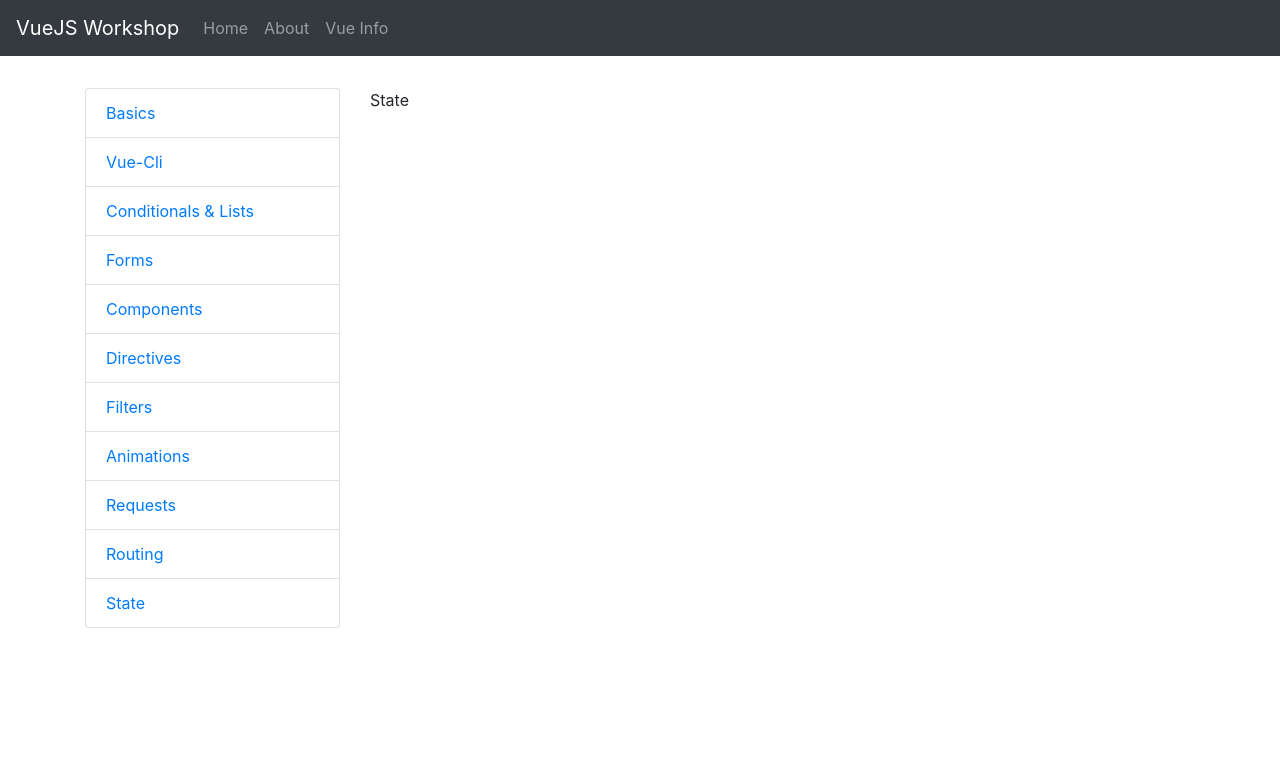
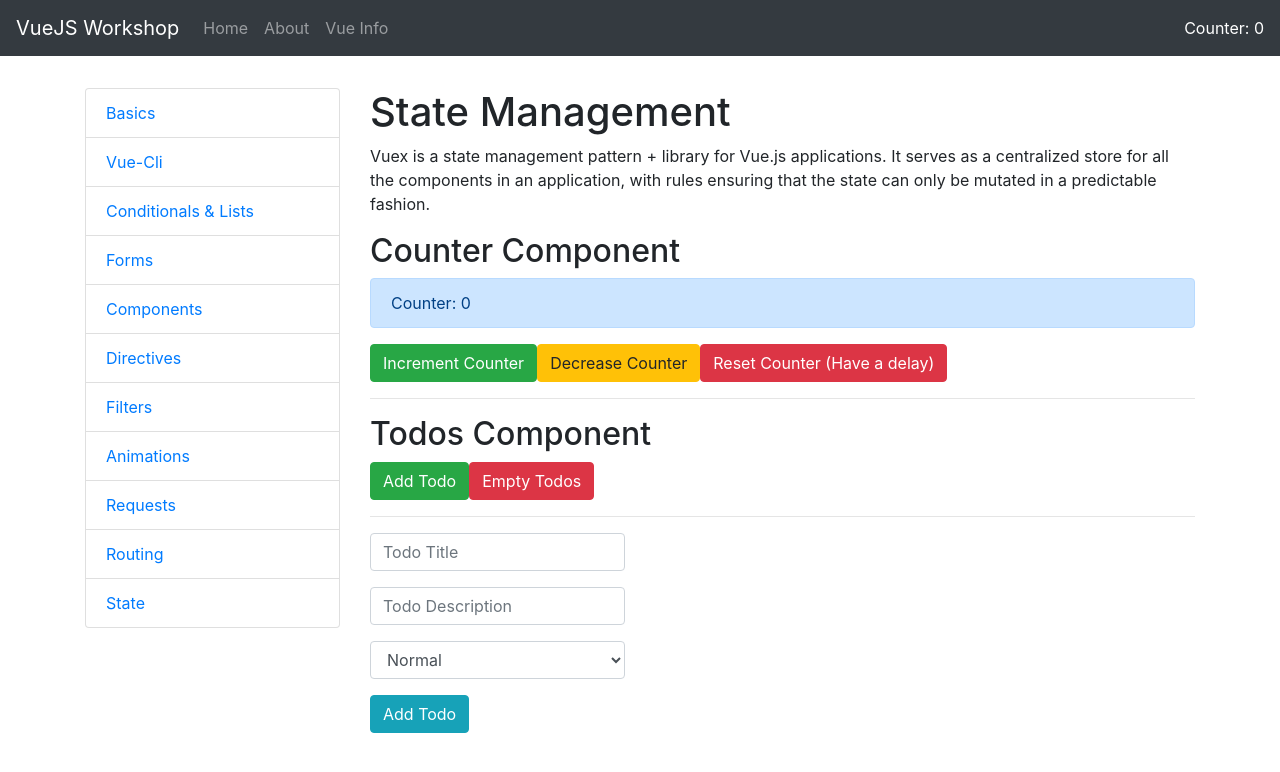
Before and after one commit to robermj/vue-workshop, a Vue app: page /state in a window 1280 px wide. Shown: the top 772 px of the page. Built offline with nearby package versions, Linux system fonts and the light colour scheme.

Commit message:
complete state component examples

```diff
--- /dev/null
+++ b/src/components/Counter.vue
@@ -0,0 +1,29 @@
+<template>
+  <div class="counter">
+    <h2>Counter Component</h2>
+    <div class="alert alert-primary">Counter: {{ counter }}</div>
+    <div>
+      <button class="btn btn-success" @click="increment">Increment Counter</button>
+      <button class="btn btn-warning" @click="decrement">Decrease Counter</button>
+      <button class="btn btn-danger" @click="reset(2000)">Reset Counter (Have a delay)</button>
+    </div>
+  </div>
+</template>
+
+<script>
+import { mapActions } from 'vuex';
+
+export default {
+  computed: {
+    counter() {
+      return this.$store.getters.getCounter;
+    },
+  },
+  methods: {
+    ...mapActions(['increment', 'decrement', 'reset']),
+  },
+};
+</script>
+
+<style scoped>
+</style>
--- a/src/components/Navbar.vue
+++ b/src/components/Navbar.vue
@@ -4,7 +4,7 @@
       <nav class="navbar navbar-expand-lg navbar-dark bg-dark">
         <router-link class="navbar-brand" to="/">VueJS Workshop</router-link>
         <div class="collapse navbar-collapse" id="navbarNav">
-          <ul class="navbar-nav">
+          <ul class="navbar-nav mr-auto">
             <router-link class="nav-item" to="/" tag="li" active-class="active" exact>
               <a class="nav-link">Home</a>
             </router-link>
@@ -15,6 +15,9 @@
               <a class="nav-link">Vue Info</a>
             </router-link>
           </ul>
+          <ul class="navbar-nav">
+            <li class="nav-item infoItem">Counter: {{ counter }}</li>
+          </ul>
         </div>
       </nav>
     </div>
@@ -22,11 +25,20 @@
 </template>
 
 <script>
-export default {};
+export default {
+  computed: {
+    counter() {
+      return this.$store.getters.getCounter;
+    },
+  },
+};
 </script>
 
 <style scoped>
 .container-fluid {
   padding: 0;
 }
+.infoItem {
+  color: white;
+}
 </style>
--- a/src/components/State.vue
+++ b/src/components/State.vue
@@ -1,7 +1,31 @@
 <template>
-  <div>State</div>
+  <div class="state">
+    <h1>State Management</h1>
+    <p>
+      Vuex is a state management pattern + library for Vue.js applications.
+      It serves as a centralized store for all the components in an application,
+      with rules ensuring that the state can only be mutated in a predictable fashion.
+    </p>
+    <app-counter></app-counter>
+    <hr>
+    <app-todos></app-todos>
+  </div>
 </template>
 
 <script>
-export default {};
+import Counter from './Counter.vue';
+import Todos from './Todos.vue';
+
+export default {
+  components: {
+    appCounter: Counter,
+    appTodos: Todos,
+  },
+};
 </script>
+
+<style scoped>
+.state {
+  margin-bottom: 5rem;
+}
+</style>
--- /dev/null
+++ b/src/components/Todo.vue
@@ -0,0 +1,16 @@
+<template>
+  <li class="list-group-item">
+    <h5>{{ todo.title }} ({{ todo.priority }})</h5>
+    <p>{{ todo.description }}</p>
+    <button class="btn btn-danger" @click="remove(index)">Delete</button>
+  </li>
+</template>
+
+<script>
+export default {
+  props: ['todo', 'remove', 'index'],
+};
+</script>
+
+<style scoped>
+</style>
--- /dev/null
+++ b/src/components/Todos.vue
@@ -0,0 +1,99 @@
+<template>
+  <div class="todos">
+    <h2>Todos Component</h2>
+    <div>
+      <button class="btn btn-success">Add Todo</button>
+      <button class="btn btn-danger" @click="emptyTodos">Empty Todos</button>
+    </div>
+    <hr>
+    <div class="row">
+      <div class="col-sm-4">
+        <form>
+          <div class="form-group">
+            <input
+              type="text"
+              class="form-control"
+              name="title"
+              placeholder="Todo Title"
+              v-model="title"
+            />
+          </div>
+          <div class="form-group">
+            <input
+              type="text"
+              class="form-control"
+              name="description"
+              placeholder="Todo Description"
+              v-model="description"
+            />
+          </div>
+          <div class="form-group">
+            <select name="priority" class="form-control" v-model="priority">
+              <option value="Normal">Normal</option>
+              <option value="Minor">Minor</option>
+              <option value="Critical">Critical</option>
+            </select>
+          </div>
+          <button class="btn btn-info" @click.prevent="addTodo">Add Todo</button>
+        </form>
+      </div>
+      <div class="col-sm-6">
+        <ul class="list-group">
+          <app-todo
+            v-for="(todo, i) in todos"
+            :todo="todo"
+            :key="i"
+            :index="i"
+            :remove="removeTodo">
+          </app-todo>
+        </ul>
+      </div>
+    </div>
+  </div>
+</template>
+
+<script>
+import { mapActions } from 'vuex';
+import Todo from './Todo.vue';
+
+export default {
+  data() {
+    return {
+      title: '',
+      description: '',
+      priority: 'Normal',
+    };
+  },
+  components: {
+    appTodo: Todo,
+  },
+  computed: {
+    todos() {
+      return this.$store.getters.getTodos;
+    },
+  },
+  methods: {
+    ...mapActions(['emptyTodos']),
+    addTodo() {
+      const todo = {
+        title: this.title,
+        description: this.description,
+        priority: this.priority,
+      };
+
+      this.$store.dispatch('addTodo', todo);
+      this.resetInputs();
+    },
+    removeTodo(index) {
+      this.$store.dispatch('removeTodo', index);
+    },
+    resetInputs() {
+      this.title = '';
+      this.description = '';
+    },
+  },
+};
+</script>
+
+<style scoped>
+</style>
--- /dev/null
+++ b/src/store/actionTypes.js
@@ -0,0 +1,6 @@
+export const INCREMENT_COUNTER = 'INCREMENT_COUNTER';
+export const DECREMENT_COUNTER = 'DECREMENT_COUNTER';
+export const RESET_COUNTER = 'RESET_COUNTER';
+export const ADD_TODO = 'ADD_TODO';
+export const REMOVE_TODO = 'REMOVE_TODO';
+export const EMPTY_TODOS = 'EMPTY_TODOS';
--- a/src/store/index.js
+++ b/src/store/index.js
@@ -1,15 +1,15 @@
 import Vue from 'vue';
 import Vuex from 'vuex';
+
+
+import counterModule from './modules/counter/counter';
+import todosModule from './modules/todos/todos';
 
 Vue.use(Vuex);
 
 export default new Vuex.Store({
-  state: {
-  },
-  mutations: {
-  },
-  actions: {
-  },
   modules: {
+    counter: counterModule,
+    todos: todosModule,
   },
 });
--- /dev/null
+++ b/src/store/modules/counter/counter.js
@@ -0,0 +1,36 @@
+import { INCREMENT_COUNTER, DECREMENT_COUNTER, RESET_COUNTER } from '../../actionTypes';
+
+const state = {
+  counter: 0,
+};
+
+const mutations = {
+  [INCREMENT_COUNTER](state) { state.counter += 1; }, // eslint-disable-line
+  [DECREMENT_COUNTER](state) { state.counter -= 1; }, // eslint-disable-line
+  [RESET_COUNTER](state) { state.counter = 0; }, // eslint-disable-line
+};
+
+const actions = {
+  increment({ commit }) {
+    commit(INCREMENT_COUNTER);
+  },
+  decrement({ commit }) {
+    commit(DECREMENT_COUNTER);
+  },
+  reset({ commit }, payload) {
+    setTimeout(() => {
+      commit(RESET_COUNTER);
+    }, payload);
+  },
+};
+
+const getters = {
+  getCounter: ({ counter }) => counter,
+};
+
+export default {
+  state,
+  mutations,
+  actions,
+  getters,
+};
--- /dev/null
+++ b/src/store/modules/todos/todos.js
@@ -0,0 +1,34 @@
+import { ADD_TODO, REMOVE_TODO, EMPTY_TODOS } from '../../actionTypes';
+
+const state = {
+  todos: [],
+};
+
+const mutations = {
+  [ADD_TODO](state, payload) { state.todos.push(payload); }, // eslint-disable-line
+  [REMOVE_TODO](state, payload) { state.todos.splice(payload, 1); }, // eslint-disable-line
+  [EMPTY_TODOS](state) { state.todos = []; }, // eslint-disable-line
+};
+
+const actions = {
+  addTodo({ commit }, payload) {
+    commit(ADD_TODO, payload);
+  },
+  removeTodo({ commit }, payload) {
+    commit(REMOVE_TODO, payload);
+  },
+  emptyTodos({ commit }) {
+    commit(EMPTY_TODOS);
+  },
+};
+
+const getters = {
+  getTodos: ({ todos }) => todos,
+};
+
+export default {
+  state,
+  mutations,
+  actions,
+  getters,
+};
```
